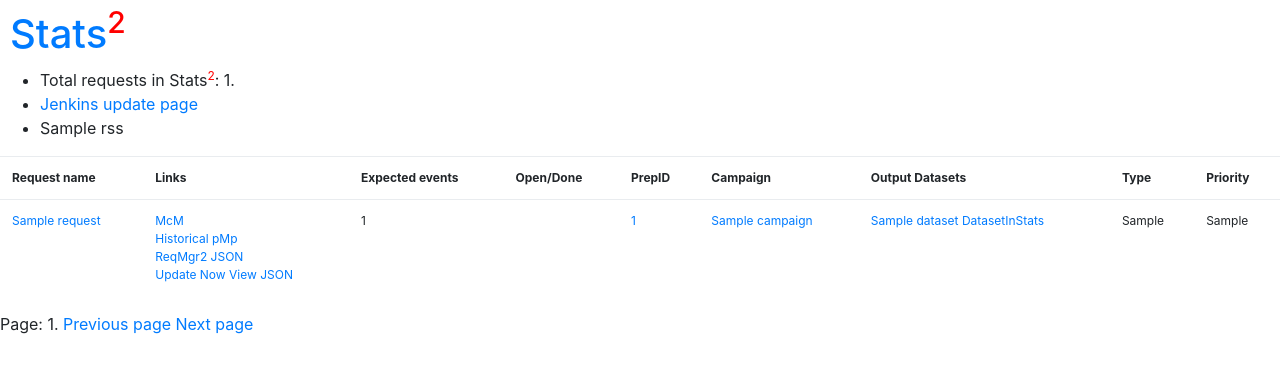
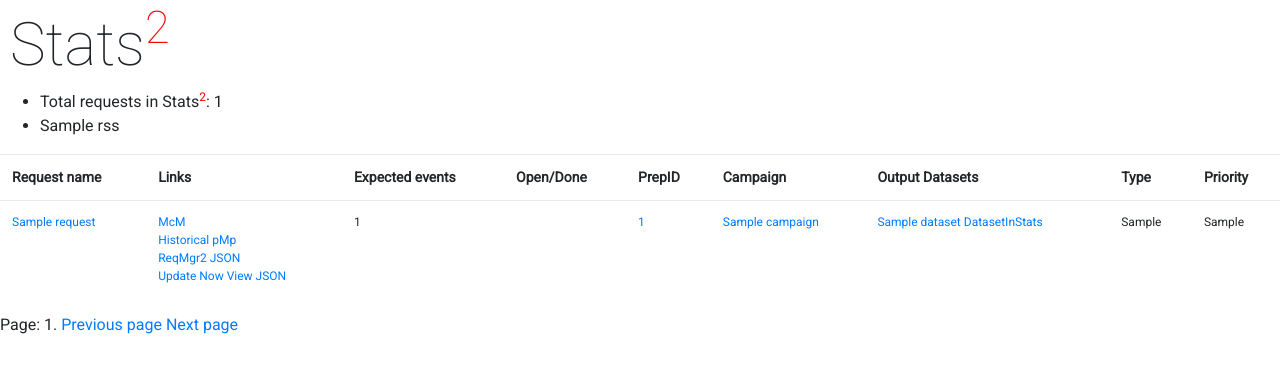
Before and after one commit to cms-PdmV/Stats2, a Flask app: template templates/index.html in a window 1280 px wide. Shown: the top 373 px of the page. Run offline with Flask 2, Linux system fonts and the light colour scheme; the template is opened without the code that fills it: most values are stand-ins (such as "Sample title", 1, 10 or a date in 2020); some libraries are stand-ins or nearby versions.

Commit message:
Update HTML

```diff
--- a/templates/index.html
+++ b/templates/index.html
@@ -7,15 +7,15 @@
         <link rel="stylesheet" href="https://maxcdn.bootstrapcdn.com/bootstrap/4.0.0-beta.2/css/bootstrap.min.css" integrity="sha384-PsH8R72JQ3SOdhVi3uxftmaW6Vc51MKb0q5P2rRUpPvrszuE4W1povHYgTpBfshb" crossorigin="anonymous">
         <script src="https://maxcdn.bootstrapcdn.com/bootstrap/4.0.0-beta.2/js/bootstrap.min.js" integrity="sha384-alpBpkh1PFOepccYVYDB4do5UnbKysX5WZXm3XxPqe5iKTfUKjNkCk9SaVuEZflJ" crossorigin="anonymous"></script>
         <style>
-        .orange-bar {
-            background-color:#FF6F00;
+        .open-bar {
+            background-color:#F39C12;
             line-height:10px;
             height: 10px;
             display: inline-block;
             max-width: 100%;
         }
-        .blue-bar {
-            background-color:#01579B;
+        .done-bar {
+            background-color:#26A65B;
             line-height:10px;
             height: 10px;
             display: inline-block;
@@ -30,19 +30,33 @@
             overflow: hidden;
             display: inline-block;
         }
+        .title {
+            color: #212529;
+            text-decoration: none;
+            margin: 10px;
+            font-size: 60px;
+            font-weight: 100;
+        }
+        .title:hover {
+            color: #212529;
+            text-decoration: none;
+        }
+        body {
+            font-family: 'Roboto' !important;
+        }
         </style>
         <title>Stats2</title>
         <link rel="shortcut icon" type="image/x-icon" href="https://png.icons8.com/metro/2x/data-backup.png">
+        <link href="https://fonts.googleapis.com/css?family=Roboto:100,400" rel="stylesheet">
     </head>
     <body>
-        <h1 style="margin: 10px;"><a style="text-decoration: none;" href="/">Stats<sup style="color: red;">2</sup></a></h1>
+        <a class="title" href="/">Stats<sup style="color: red;">2</sup></a>
         <ul>
-            <li>Total requests in Stats<sup style="color: red;">2</sup>: {{ total_requests }}.</li>
-            <li><a href="http://instance3:8080/job/Stats2Update/">Jenkins update page</a></li>
+            <li>Total requests in Stats<sup style="color: red;">2</sup>: {{ total_requests }}</li>
             <li>{{ rss | safe }}</li>
         </ul>
-        <table class="table" style="font-size: 0.75em">
-            <tr>
+        <table class="table" style="font-size: 12px">
+            <tr style="font-size: 14px">
                 <th>Request name</th>
                 <th>Links</th>
                 <th>Expected events</th>
@@ -74,10 +88,7 @@
                             {% else %}
                                 {{ request.TotalEvents }}
                             {% endif %}
-                        {% else %}
-                            <span style="color:#FF0000"><b>No data</b></span>
                         {% endif %}
-
                     </td>
                     <td>
                     {% set lastDataset = request.OutputDatasets | last %}
@@ -90,8 +101,8 @@
                         Open:&nbsp;{{ openPercent | round(2) }}%<br>Done:&nbsp;{{ donePercent | round(2) }}%
                         {% if request.TotalEventsEqual %}<br>OldStats:&nbsp;{{ request.OldCompletion }}%{% endif %}
                         <div class="gray-bar"><!--
-                         --><div style="width: {{ donePercent }}%;" class="blue-bar"></div><!--
-                         --><div style="width: {{ openPercent }}%;" class="orange-bar"></div>
+                         --><div style="width: {{ donePercent }}%;" class="done-bar"></div><!--
+                         --><div style="width: {{ openPercent }}%;" class="open-bar"></div>
                         </div>
                     {% endif %}
                     </td>
```
